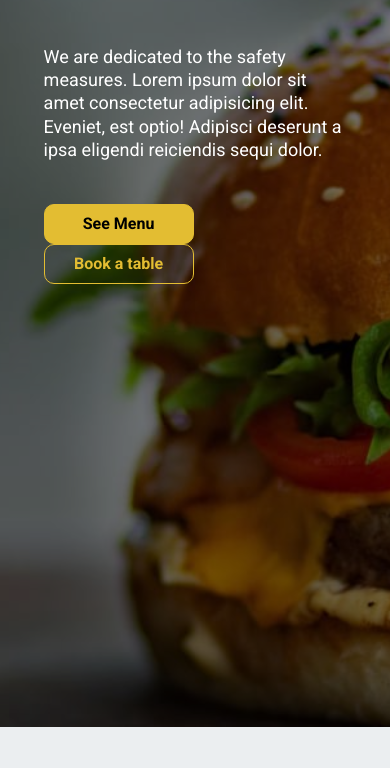
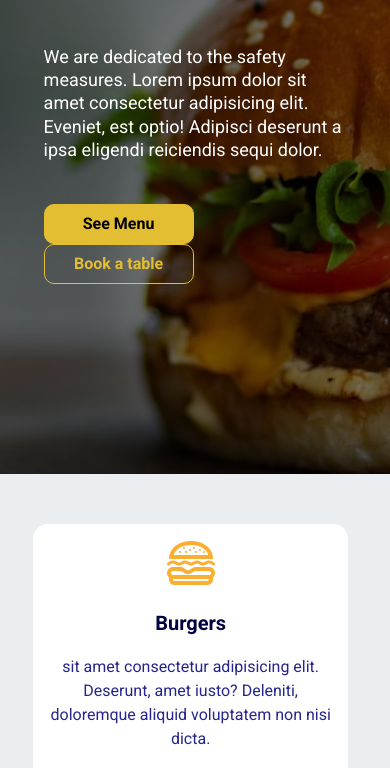
Before and after one commit to asmaa-ali-abdelhamed/Steak-Burger-Template, a plain HTML site: page index.html in a window 390 px wide. Shown: the part 370-1138 px from the top of the page. Drawn offline with Linux system fonts and the light colour scheme.

Commit message:
Update style.css

```diff
--- a/css/style.css
+++ b/css/style.css
@@ -217,7 +217,7 @@ footer p{
 }
 @media screen and (max-width:660px) {
     main header{
-        min-height: 130vh;
+        min-height: 100vh;
         padding: 2vh;
     }
     main header .container .nav {
```
